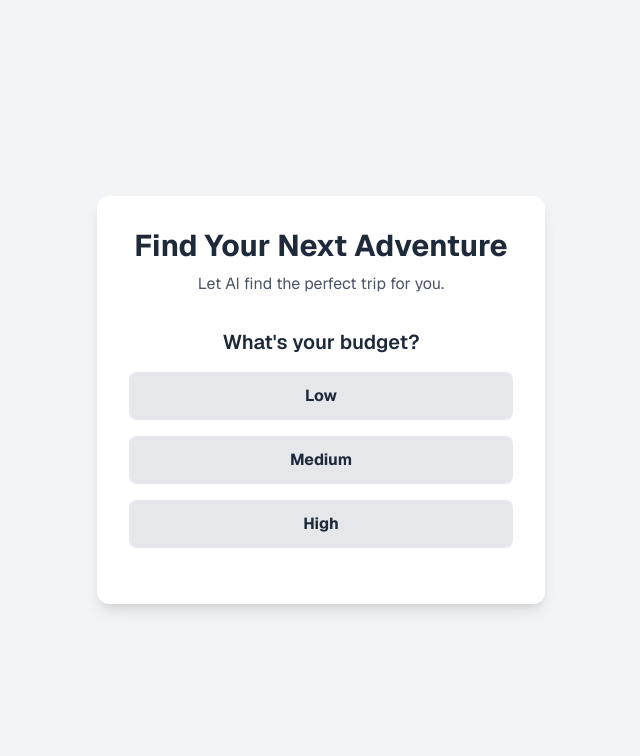
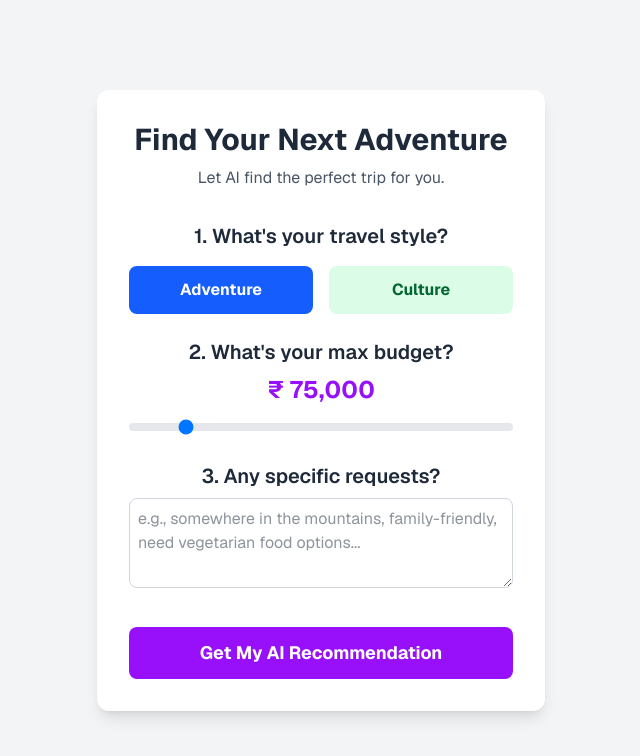
Before and after one commit to aakar-gupta-1/ai-travel-app, a Next.js app: page / in a window 1280 px wide. Both pictures are taken after a click on the button "Adventure". Shown: the top 756 px of the page, without its empty margins (319-959 px from the left). Built offline with nearby package versions, Linux system fonts and the light colour scheme.

Commit message:
personalisation

```diff
--- a/app/page.tsx
+++ b/app/page.tsx
@@ -11,36 +11,36 @@ interface Recommendation {
 
 export default function Home() {
   const [travelStyle, setTravelStyle] = useState<string | null>(null);
-  const [budget, setBudget] = useState<string | null>(null);
+  // ✨ NEW: State for budget slider and custom text prompt
+  const [budget, setBudget] = useState<number>(75000);
+  const [customPrompt, setCustomPrompt] = useState<string>("");
 
   const [recommendation, setRecommendation] = useState<Recommendation | null>(null);
   const [isLoading, setIsLoading] = useState(false);
   const [error, setError] = useState<string | null>(null);
 
   const findRecommendation = async () => {
-    if (!travelStyle || !budget) return;
+    if (!travelStyle) return;
 
     setIsLoading(true);
     setError(null);
     setRecommendation(null);
 
     try {
+      // 🔄 UPDATED: Send the new budget and customPrompt in the API call
       const response = await fetch('/api/recommend', {
         method: 'POST',
         headers: { 'Content-Type': 'application/json' },
-        body: JSON.stringify({ travelStyle, budget }),
+        body: JSON.stringify({ travelStyle, budget, customPrompt }),
       });
 
       if (!response.ok) throw new Error('Something went wrong. Please try again.');
       const data: Recommendation = await response.json();
       setRecommendation(data);
 
-    } catch (err) { // ✅ FIX 1: Changed 'err: any' to check if it's an Error instance
-      if (err instanceof Error) {
-        setError(err.message);
-      } else {
-        setError('An unexpected error occurred.');
-      }
+    } catch (err) {
+      if (err instanceof Error) setError(err.message);
+      else setError('An unexpected error occurred.');
     } finally {
       setIsLoading(false);
     }
@@ -48,7 +48,8 @@ export default function Home() {
 
   const resetQuiz = () => {
     setTravelStyle(null);
-    setBudget(null);
+    setBudget(75000);
+    setCustomPrompt("");
     setRecommendation(null);
     setError(null);
     setIsLoading(false);
@@ -57,7 +58,7 @@ export default function Home() {
   const getImageUrl = (searchTerm: string) => `https://images.unsplash.com/photo-1500835556837-99ac94a94552?q=80&w=800&auto=format&fit=crop&q=60=${encodeURIComponent(searchTerm)}`;
 
   return (
-    <main className="flex min-h-screen flex-col items-center justify-center p-8 bg-gray-100 text-gray-800 font-sans">
+    <main className="flex min-h-screen flex-col items-center justify-center p-4 sm:p-8 bg-gray-100 text-gray-800 font-sans">
       <div className="w-full max-w-md mx-auto bg-white rounded-xl shadow-lg p-8 text-center transition-all duration-500">
 
         {!recommendation && !isLoading && !error && (
@@ -65,42 +66,53 @@ export default function Home() {
             <h1 className="text-3xl font-bold mb-2">Find Your Next Adventure</h1>
             <p className="text-gray-600 mb-8">Let AI find the perfect trip for you.</p>
 
-            {!travelStyle ? (
-              <div className="mb-6">
-                {/* ✅ FIX 2: Replaced ' with &apos; */}
-                <h2 className="text-xl font-semibold mb-4">What&apos;s your travel style?</h2>
+            <div className="mb-6 text-left">
+              <label className="block text-xl font-semibold mb-4 text-center">1. What&apos;s your travel style?</label>
               <div className="flex justify-center gap-4">
-                  <button onClick={() => setTravelStyle('adventure')} className="w-full bg-blue-500 hover:bg-blue-600 text-white font-bold py-3 px-4 rounded-lg transition duration-300">Adventure</button>
-                  <button onClick={() => setTravelStyle('culture')} className="w-full bg-green-500 hover:bg-green-600 text-white font-bold py-3 px-4 rounded-lg transition duration-300">Culture</button>
+                <button onClick={() => setTravelStyle('adventure')} className={`w-full font-bold py-3 px-4 rounded-lg transition duration-300 ${travelStyle === 'adventure' ? 'bg-blue-600 text-white' : 'bg-blue-100 text-blue-800 hover:bg-blue-200'}`}>Adventure</button>
+                <button onClick={() => setTravelStyle('culture')} className={`w-full font-bold py-3 px-4 rounded-lg transition duration-300 ${travelStyle === 'culture' ? 'bg-green-600 text-white' : 'bg-green-100 text-green-800 hover:bg-green-200'}`}>Culture</button>
               </div>
             </div>
-            ) : null}
 
-            {travelStyle && !budget ? (
-               <div className="mb-6">
-                {/* ✅ FIX 3: Replaced ' with &apos; */}
-                <h2 className="text-xl font-semibold mb-4">What&apos;s your budget?</h2>
-                <div className="flex flex-col gap-4">
-                  <button onClick={() => setBudget('low')} className="w-full bg-gray-200 hover:bg-gray-300 text-gray-800 font-bold py-3 px-4 rounded-lg transition duration-300">Low</button>
-                  <button onClick={() => setBudget('medium')} className="w-full bg-gray-200 hover:bg-gray-300 text-gray-800 font-bold py-3 px-4 rounded-lg transition duration-300">Medium</button>
-                  <button onClick={() => setBudget('high')} className="w-full bg-gray-200 hover:bg-gray-300 text-gray-800 font-bold py-3 px-4 rounded-lg transition duration-300">High</button>
+            {/* ✨ NEW: Replaced budget buttons with a slider and text box */}
+            {travelStyle && (
+              <div className='animate-fade-in'>
+                <div className="mb-6 text-left">
+                  <label htmlFor="budget" className="block text-xl font-semibold mb-2 text-center">2. What&apos;s your max budget?</label>
+                  <p className='text-center text-2xl font-bold text-purple-600 mb-2'>₹ {budget.toLocaleString('en-IN')}</p>
+                  <input
+                    id="budget"
+                    type="range"
+                    min="10000"
+                    max="500000"
+                    step="5000"
+                    value={budget}
+                    onChange={(e) => setBudget(Number(e.target.value))}
+                    className="w-full h-2 bg-gray-200 rounded-lg appearance-none cursor-pointer"
+                  />
                 </div>
+
+                <div className="mb-8 text-left">
+                  <label htmlFor="customPrompt" className="block text-xl font-semibold mb-2 text-center">3. Any specific requests?</label>
+                  <textarea
+                    id="customPrompt"
+                    value={customPrompt}
+                    onChange={(e) => setCustomPrompt(e.target.value)}
+                    placeholder="e.g., somewhere in the mountains, family-friendly, need vegetarian food options..."
+                    className="w-full p-2 border border-gray-300 rounded-lg focus:ring-2 focus:ring-purple-500 focus:border-transparent"
+                    rows={3}
+                  />
                 </div>
-            ) : null}
 
-            {travelStyle && budget && (
                 <button onClick={findRecommendation} className="w-full bg-purple-600 hover:bg-purple-700 text-white font-bold py-3 px-4 rounded-lg text-lg transition duration-300">
                   Get My AI Recommendation
                 </button>
+              </div>
             )}
           </>
         )}
 
-        {isLoading && (
-          <div className="animate-pulse">
-            <h2 className="text-2xl font-semibold text-gray-600">Our AI is thinking...</h2>
-          </div>
-        )}
+        {isLoading && (<div className="animate-pulse"><h2 className="text-2xl font-semibold text-gray-600">Our AI is thinking...</h2></div>)}
 
         {error && (
           <div className="text-red-500">
@@ -117,7 +129,7 @@ export default function Home() {
             <div className="relative w-full h-60 rounded-lg overflow-hidden shadow-md mb-4">
                 <Image src={getImageUrl(recommendation.image)} alt={recommendation.name} fill={true} style={{objectFit:"cover"}} priority />
             </div>
-            <p className="text-gray-700 mb-6">{recommendation.description}</p>
+            <p className="text-gray-700 mb-6 text-left">{recommendation.description}</p>
             <button onClick={() => alert('Booking system coming soon!')} className="w-full bg-green-500 hover:bg-green-600 text-white font-bold py-3 px-4 rounded-lg text-lg mb-4 transition duration-300">Book Now</button>
             <button onClick={resetQuiz} className="text-gray-500 hover:text-gray-700">Start Over</button>
           </div>
```
Also changed, not shown: app/api/recommend/route.ts (+15 -8 lines). Lines whose indentation alone changed are shown as unchanged.
